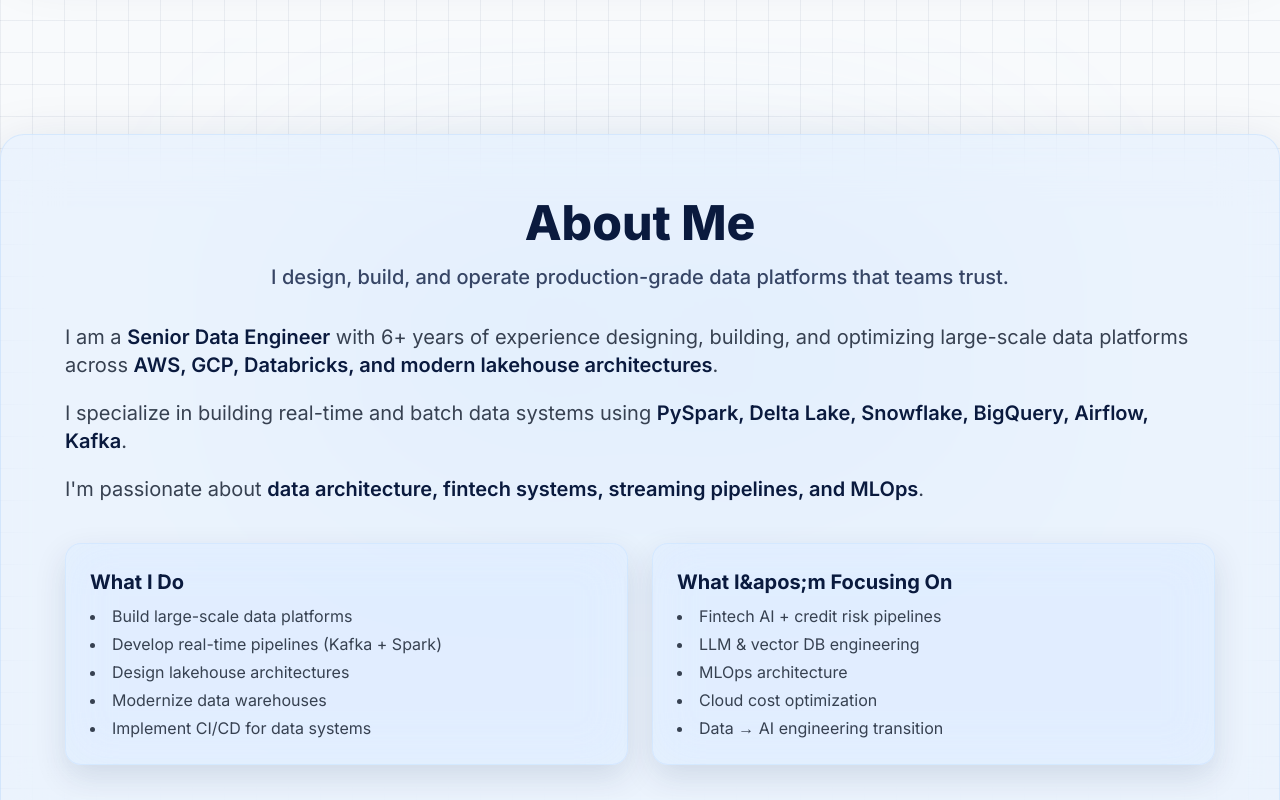
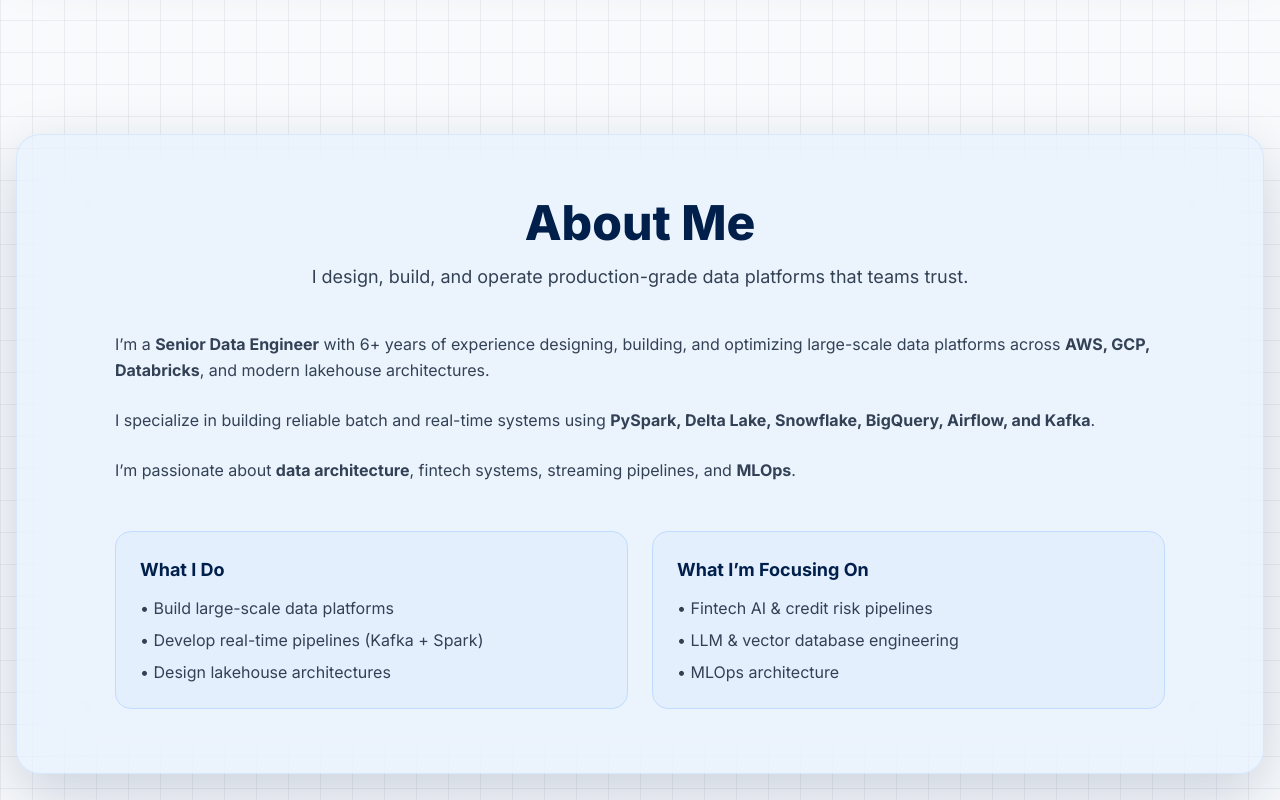
Before and after one commit to vasudev-rao/vdev-portfolio, a Next.js app: page / in a window 1280 px wide. Shown: the part 940-1740 px from the top of the page. Built offline with nearby package versions, Linux system fonts and the light colour scheme.

Commit message:
Fix layout consistency, blog grid, and section widths

```diff
--- a/components/About.tsx
+++ b/components/About.tsx
@@ -1,26 +1,16 @@
-'use client'
+"use client";
 
-import { motion } from 'framer-motion'
+import React from "react";
+import LayoutContainer from "@/components/LayoutContainer";
 
 export default function About() {
   return (
-    <section
-      id="about"
-      className="w-full py-24 flex justify-center relative overflow-hidden"
-    >
-      {/* Soft background glow */}
-      <div className="absolute inset-0 flex justify-center pointer-events-none">
-        <div className="w-[700px] h-[300px] bg-blue-300/15 blur-[120px] rounded-full mt-40" />
-      </div>
-
-      <div className="container-wide relative z-10 text-center">
-        <motion.div
-          initial={{ opacity: 1, y: 0 }}
-          whileInView={{ opacity: 1, y: 0 }}
-          transition={{ duration: 0.6, ease: 'easeOut' }}
-          viewport={{ once: true, margin: '-120px' }}
+    <section id="about" className="w-full py-24">
+      <LayoutContainer>
+        <div
           className="
             section-card
+            w-full
             rounded-3xl
             px-10 md:px-16
             py-12 md:py-16
@@ -30,89 +20,62 @@
             shadow-[0_20px_60px_rgba(1,31,75,0.18)]
           "
         >
-          <h2 className="text-4xl md:text-5xl font-extrabold text-[#0A1A3E]">
+          {/* Title */}
+          <h2 className="text-4xl md:text-5xl font-extrabold text-[#011F4B] text-center mb-4">
             About Me
           </h2>
 
-          <p className="mt-4 text-lg md:text-xl font-medium text-[#0A1A3E]/80">
+          <p className="text-lg text-slate-700 text-center max-w-[900px] mx-auto mb-10">
             I design, build, and operate production-grade data platforms that teams trust.
           </p>
 
-          <div className="mt-8 space-y-5 text-left">
-            <p className="text-lg md:text-xl text-gray-700 leading-relaxed">
-              I am a{' '}
-              <span className="font-semibold text-[#0A1A3E]">
-                Senior Data Engineer
-              </span>{' '}
-              with 6+ years of experience designing, building, and optimizing
-              large-scale data platforms across{' '}
-              <span className="font-semibold text-[#0A1A3E]">
-                AWS, GCP, Databricks, and modern lakehouse architectures
-              </span>.
+          {/* Main Content */}
+          <div className="max-w-[1050px] mx-auto space-y-6 text-slate-700 text-base leading-relaxed">
+            <p>
+              I’m a <strong>Senior Data Engineer</strong> with 6+ years of experience designing,
+              building, and optimizing large-scale data platforms across{" "}
+              <strong>AWS, GCP, Databricks</strong>, and modern lakehouse architectures.
             </p>
 
-            <p className="text-lg md:text-xl text-gray-700 leading-relaxed">
-              I specialize in building real-time and batch data systems using{' '}
-              <span className="font-semibold text-[#0A1A3E]">
-                PySpark, Delta Lake, Snowflake, BigQuery, Airflow, Kafka
-              </span>.
+            <p>
+              I specialize in building reliable batch and real-time systems using{" "}
+              <strong>
+                PySpark, Delta Lake, Snowflake, BigQuery, Airflow, and Kafka
+              </strong>.
             </p>
 
-            <p className="text-lg md:text-xl text-gray-700 leading-relaxed">
-              I&apos;m passionate about{' '}
-              <span className="font-semibold text-[#0A1A3E]">
-                data architecture, fintech systems, streaming pipelines, and MLOps
-              </span>.
+            <p>
+              I’m passionate about <strong>data architecture</strong>, fintech systems,
+              streaming pipelines, and <strong>MLOps</strong>.
             </p>
           </div>
 
-          <div className="mt-10 grid md:grid-cols-2 gap-6 text-left">
-            {[
-              {
-                title: 'What I Do',
-                items: [
-                  'Build large-scale data platforms',
-                  'Develop real-time pipelines (Kafka + Spark)',
-                  'Design lakehouse architectures',
-                  'Modernize data warehouses',
-                  'Implement CI/CD for data systems',
-                ],
-              },
-              {
-                title: 'What I&apos;m Focusing On',
-                items: [
-                  'Fintech AI + credit risk pipelines',
-                  'LLM & vector DB engineering',
-                  'MLOps architecture',
-                  'Cloud cost optimization',
-                  'Data → AI engineering transition',
-                ],
-              },
-            ].map((box) => (
-              <div
-                key={box.title}
-                className="
-                  rounded-2xl
-                  p-6
-                  border border-blue-200/40
-                  bg-blue-100/40
-                  backdrop-blur-xl
-                  shadow-[0_12px_32px_rgba(1,31,75,0.12)]
-                "
-              >
-                <h3 className="text-xl font-bold text-[#0A1A3E] mb-2">
-                  {box.title}
-                </h3>
-                <ul className="text-gray-700 space-y-1 list-disc list-inside">
-                  {box.items.map((item) => (
-                    <li key={item}>{item}</li>
-                  ))}
-                </ul>
-              </div>
-            ))}
+          {/* Cards */}
+          <div className="mt-12 grid grid-cols-1 md:grid-cols-2 gap-6 max-w-[1050px] mx-auto">
+            <div className="rounded-2xl p-6 bg-blue-100/50 border border-blue-200">
+              <h3 className="text-lg font-bold text-[#011F4B] mb-3">
+                What I Do
+              </h3>
+              <ul className="space-y-2 text-slate-700">
+                <li>• Build large-scale data platforms</li>
+                <li>• Develop real-time pipelines (Kafka + Spark)</li>
+                <li>• Design lakehouse architectures</li>
+              </ul>
+            </div>
+
+            <div className="rounded-2xl p-6 bg-blue-100/50 border border-blue-200">
+              <h3 className="text-lg font-bold text-[#011F4B] mb-3">
+                What I’m Focusing On
+              </h3>
+              <ul className="space-y-2 text-slate-700">
+                <li>• Fintech AI & credit risk pipelines</li>
+                <li>• LLM & vector database engineering</li>
+                <li>• MLOps architecture</li>
+              </ul>
+            </div>
           </div>
-        </motion.div>
-      </div>
+        </div>
+      </LayoutContainer>
     </section>
-  )
+  );
 }
```
